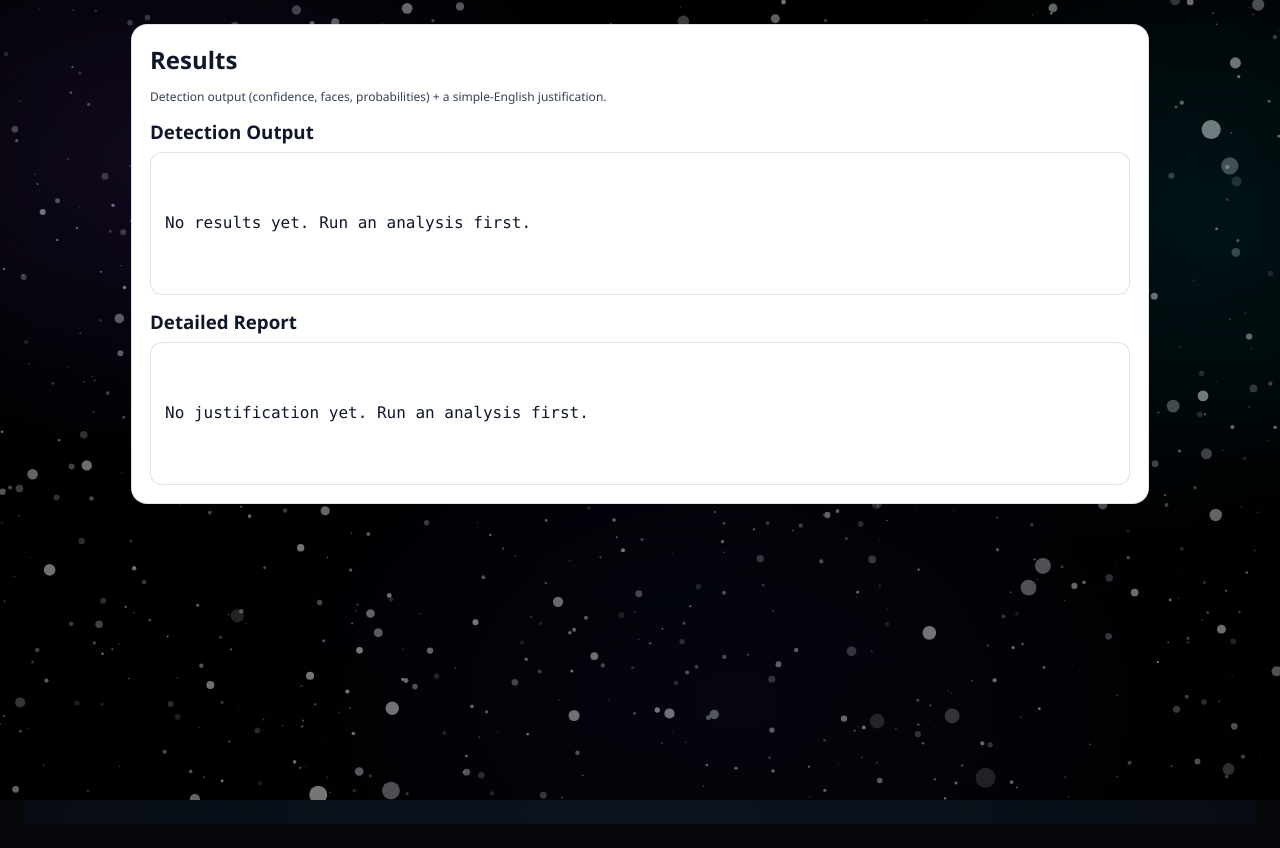
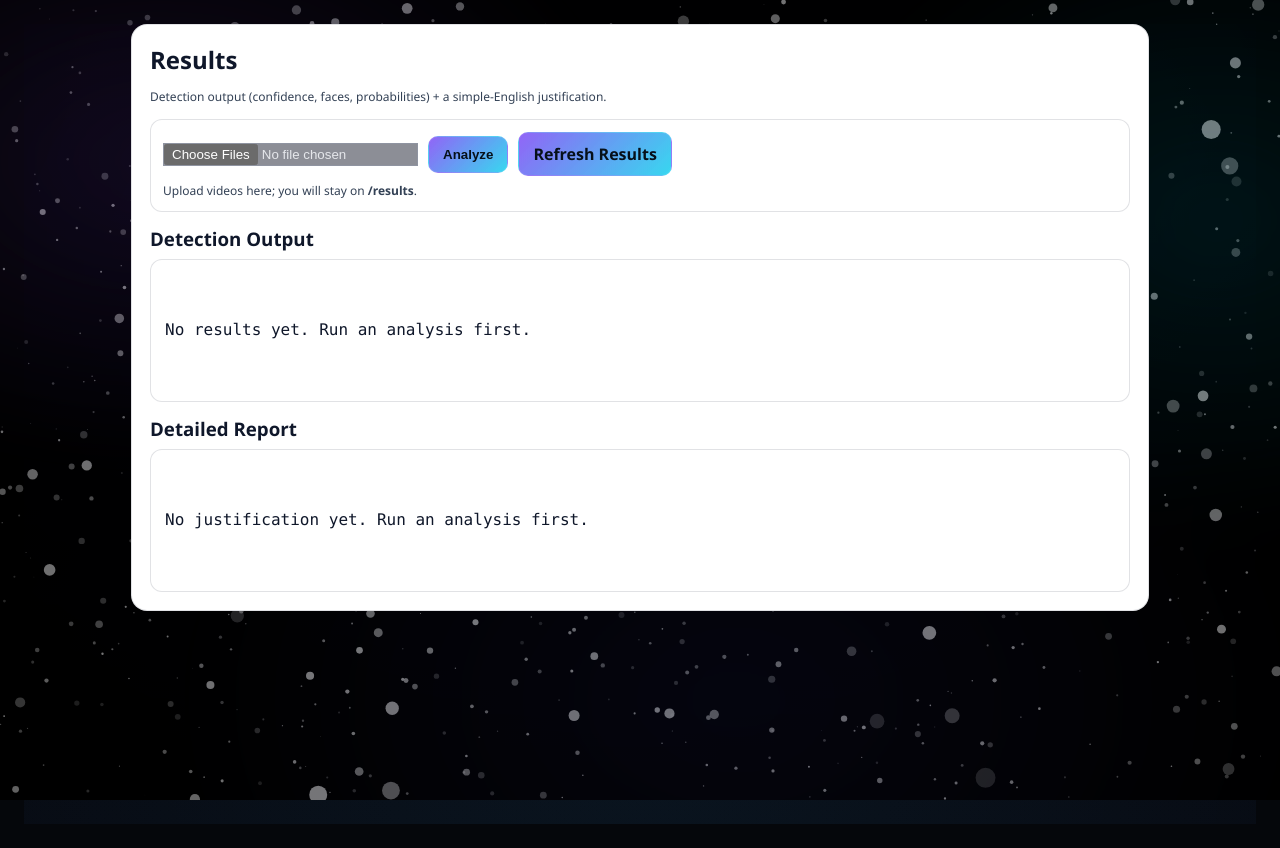
Before and after one commit to SaiPranav1506/DeepFake-Video-Detection, a Flask app: page /results in a window 1280 px wide. Run offline with Flask 3, Linux system fonts and the light colour scheme.

Commit message:
Initial Commit

```diff
--- a/app.py
+++ b/app.py
@@ -2492,8 +2492,9 @@ def api_signup():
 
 @app.route('/ui')
 def simple_ui():
-    # A lightweight UI for quickly loading a checkpoint and testing a video
-    return render_template('ui.html')
+    # Keep a single canonical UI entry point.
+    # /ui is retained for compatibility but immediately redirects to /results.
+    return redirect(url_for('results'))
 
 
 @app.route('/health')
@@ -2510,6 +2511,8 @@ def about():
 @app.route('/ui/predict', methods=['POST'])
 def ui_predict():
     """Form-based UI flow: upload on one page (/ui) and render results on another (/results)."""
+    enable_agent = str(os.environ.get('UI_ENABLE_AGENT', '')).strip().lower() in ('1', 'true', 'yes', 'y')
+    enable_justification = str(os.environ.get('UI_ENABLE_JUSTIFICATION', '')).strip().lower() in ('1', 'true', 'yes', 'y')
     if MODEL is None:
         # Keep session cookie small.
         session.pop('ui_last_results', None)
@@ -2546,7 +2549,13 @@ def ui_predict():
         try:
             file.save(filepath)
             result = predict_video(filepath)
-            agent_result = _run_web_agent_pipeline(result, filename)
+
+            agent_result = None
+            if enable_agent:
+                try:
+                    agent_result = _run_web_agent_pipeline(result, filename)
+                except Exception:
+                    agent_result = None
 
             # Add simple English summary (non-technical)
             try:
@@ -2554,11 +2563,13 @@ def ui_predict():
             except Exception:
                 simple_msg = None
 
-            # Add 200-word justification (simple English)
-            try:
-                justification = _simple_english_justification_200_words(result, filename=filename)
-            except Exception:
-                justification = None
+            # Add 200-word justification (simple English) (opt-in; can be slow on small hosts)
+            justification = None
+            if enable_justification:
+                try:
+                    justification = _simple_english_justification_200_words(result, filename=filename)
+                except Exception:
+                    justification = None
 
             out = dict(result) if isinstance(result, dict) else {'error': 'Unexpected result type'}
             # Add model metadata for debugging consistency issues
@@ -2621,8 +2632,18 @@ def ui_results():
 
 
 @app.route('/results')
+@app.route('/results', methods=['POST'])
 def results():
-    """Results page (preferred short URL)."""
+    """Results page (preferred short URL).
+
+    Supports:
+    - GET: show last cached results
+    - POST: accept uploads and run analysis, then redirect back to GET /results
+    """
+    if request.method == 'POST':
+        # Process exactly like the old /ui/predict form handler, but without
+        # ever navigating users to /predict or /ui/predict in the address bar.
+        return ui_predict()
     return ui_results()
 
 
@@ -2954,6 +2975,8 @@ def api_predict():
     if MODEL is None:
         return jsonify({'error': 'Model not loaded'}), 400
 
+    enable_agent = str(os.environ.get('API_ENABLE_AGENT', '')).strip().lower() in ('1', 'true', 'yes', 'y')
+
     if 'file' not in request.files:
         return jsonify({'error': 'No file uploaded'}), 400
 
@@ -2970,7 +2993,13 @@ def api_predict():
         file.save(filepath)
 
         result = predict_video(filepath)
-        agent_result = _run_web_agent_pipeline(result, filename)
+
+        agent_result = None
+        if enable_agent:
+            try:
+                agent_result = _run_web_agent_pipeline(result, filename)
+            except Exception:
+                agent_result = None
 
         # Add simple English summary (non-technical)
         try:
--- a/templates/ui.html
+++ b/templates/ui.html
@@ -601,7 +601,7 @@
       <h2>Analyze Your Videos</h2>
       <p>Upload one or more video files to detect deepfakes and synthetic content</p>
 
-      <form action="{{ url_for('ui_predict') }}" method="post" enctype="multipart/form-data">
+      <form action="{{ url_for('results') }}" method="post" enctype="multipart/form-data">
         <label>Select Video Files</label>
         <div class="file-input-wrapper">
           <input type="file" name="files" accept="video/*" multiple required />
--- a/templates/ui_results.html
+++ b/templates/ui_results.html
@@ -33,6 +33,15 @@
   <div class="wrap">
     <h2 class="title">Results</h2>
     <div style="margin-top:10px" class="hint">Detection output (confidence, faces, probabilities) + a simple-English justification.</div>
+
+    <div style="margin-top:14px; padding:12px; border:1px solid rgba(15,23,42,0.12); border-radius:12px; background:#fff">
+      <form action="{{ url_for('results') }}" method="post" enctype="multipart/form-data" style="display:flex; gap:10px; flex-wrap:wrap; align-items:center">
+        <input type="file" name="files" accept="video/*" multiple required />
+        <button class="btn" type="submit">Analyze</button>
+        <a class="btn" href="{{ url_for('results') }}">Refresh Results</a>
+      </form>
+      <div class="hint">Upload videos here; you will stay on <b>/results</b>.</div>
+    </div>
 
     <h3 style="margin:14px 0 8px 0">Detection Output</h3>
     <div class="panel">
```
Also changed, not shown: 1 other file.
